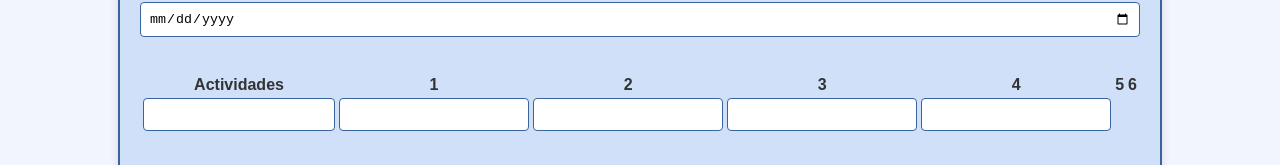
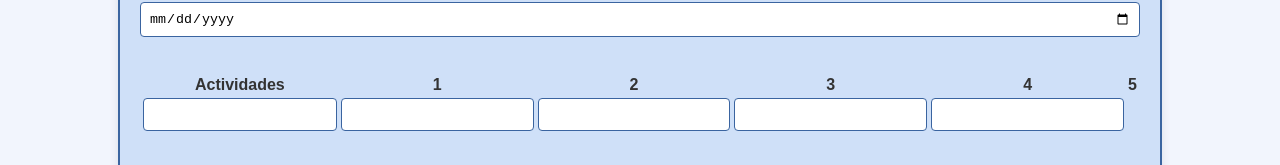
Before and after one commit to 8098125043/Sistema_Proyectos_de_investigacion.github.io, a plain HTML site: page index.html in a window 1280 px wide. Shown: the part 3643-3808 px from the top of the page. Drawn offline with Linux system fonts and the light colour scheme.

Commit message:
Update index.html

```diff
--- a/index.html
+++ b/index.html
@@ -137,7 +137,7 @@
                         <th>3</th>
                         <th>4</th>
                         <th>5</th>
-                        <th>6</th>
+
 
 
                     </tr>
```
